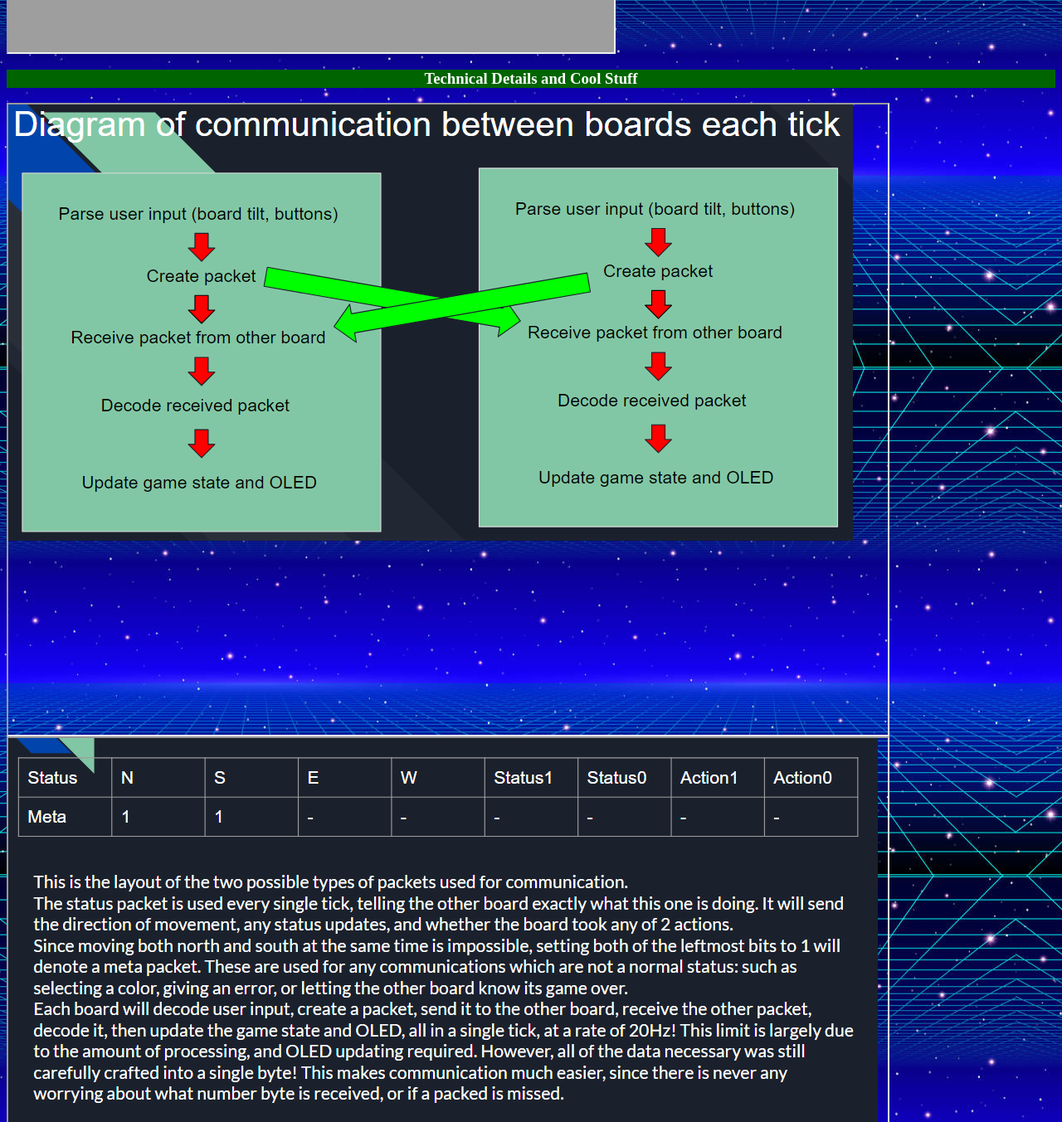
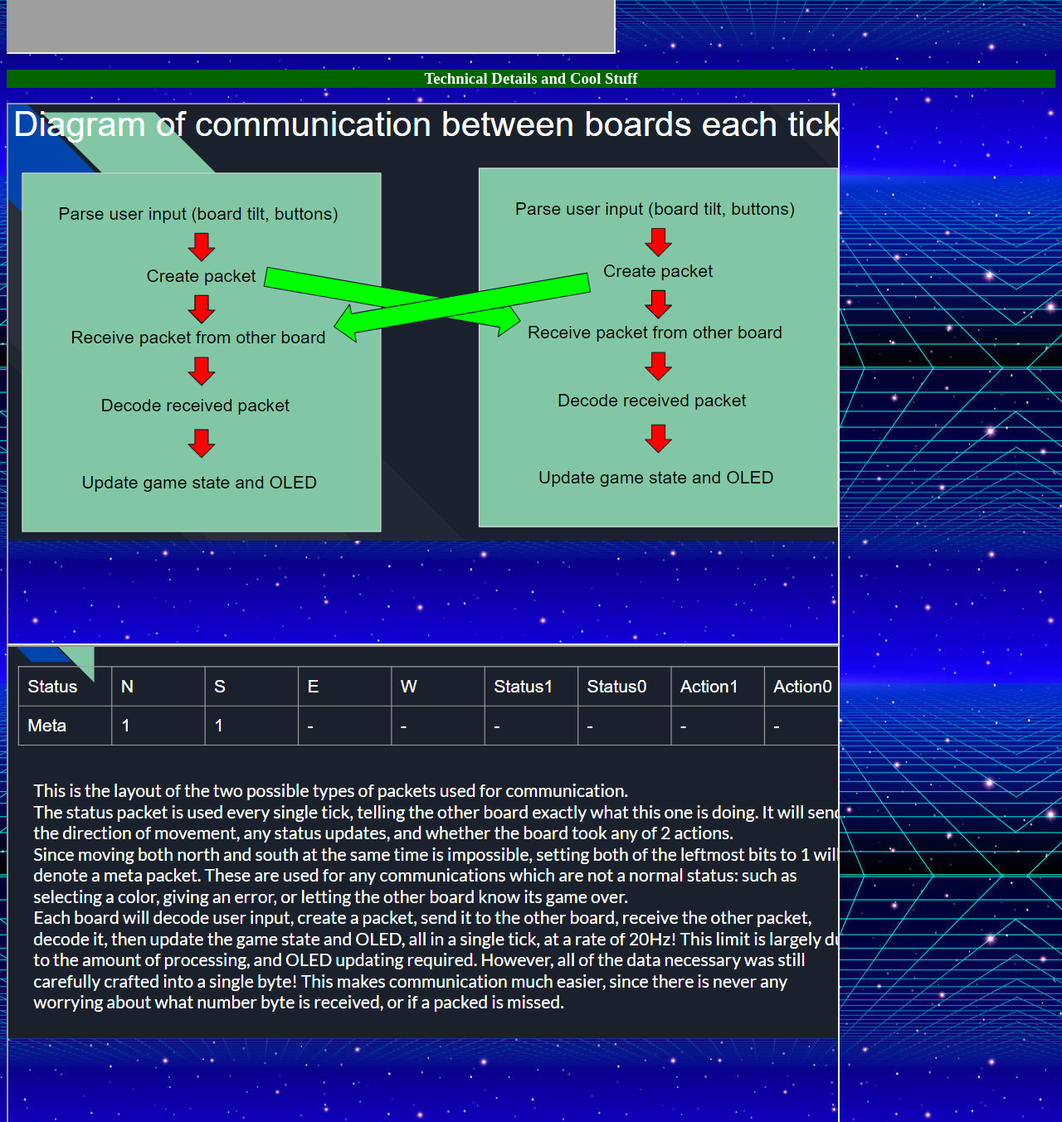
Before and after one commit to samooSpence/samooSpence.github.io, a plain HTML site: page index.html in a window 1280 px wide. Shown: the part 780-2133 px from the top of the page at 83% size. Drawn offline with Linux system fonts and the light colour scheme; grey boxes are pictures that could not be loaded.

Commit message:
Update index.html

```diff
--- a/index.html
+++ b/index.html
@@ -13,10 +13,10 @@
   src="https://www.youtube.com/embed/jhCHKJFg_6Q"><center>
   </iframe>
 <h3 style="background-color:darkgreen; color: white;"><center>Technical Details and Cool Stuff</h3>
-  <iframe width="1060" height="760"
+  <iframe width="1000" height="650"
   src="boardCommsDiagram.png"><center>
   </iframe>
-  <iframe width="1060" height="760"
+  <iframe width="1000" height="650"
   src="packetDiagram.png"><center>
   </iframe>
   <body>
```
